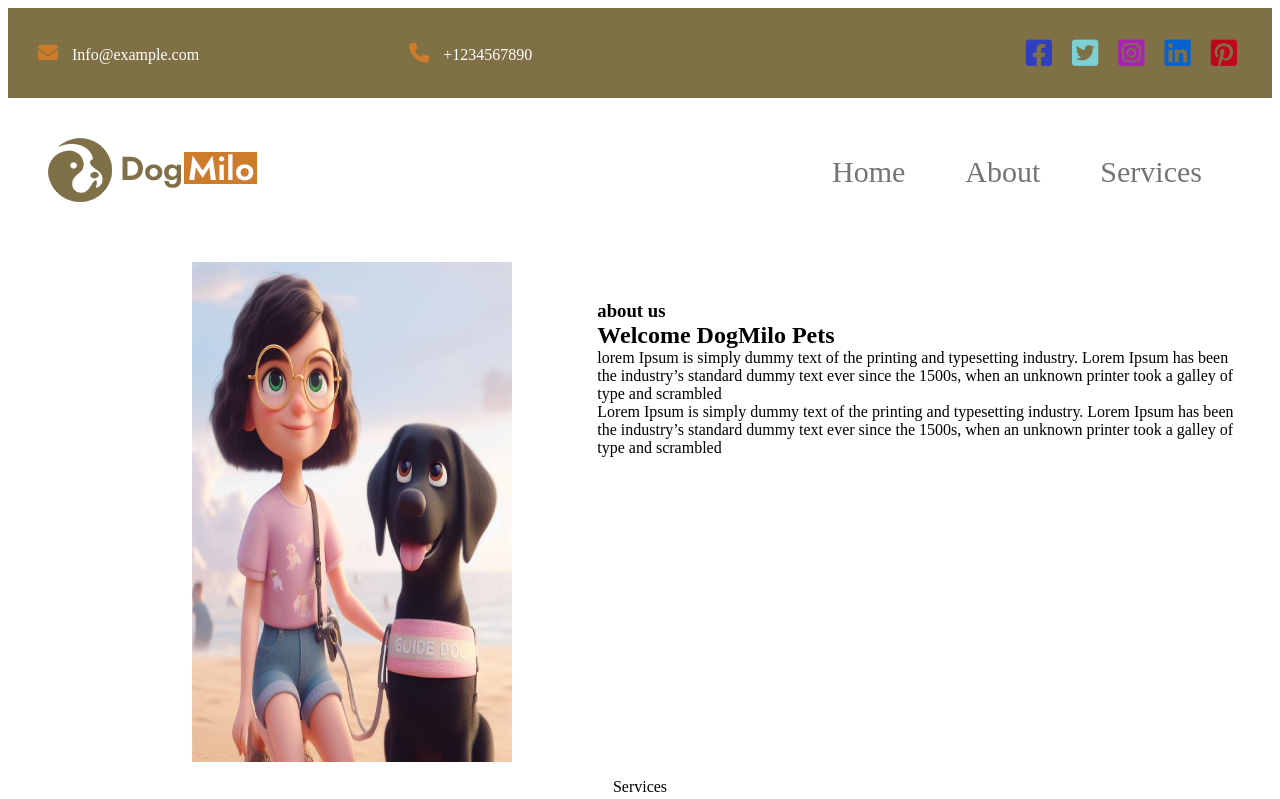
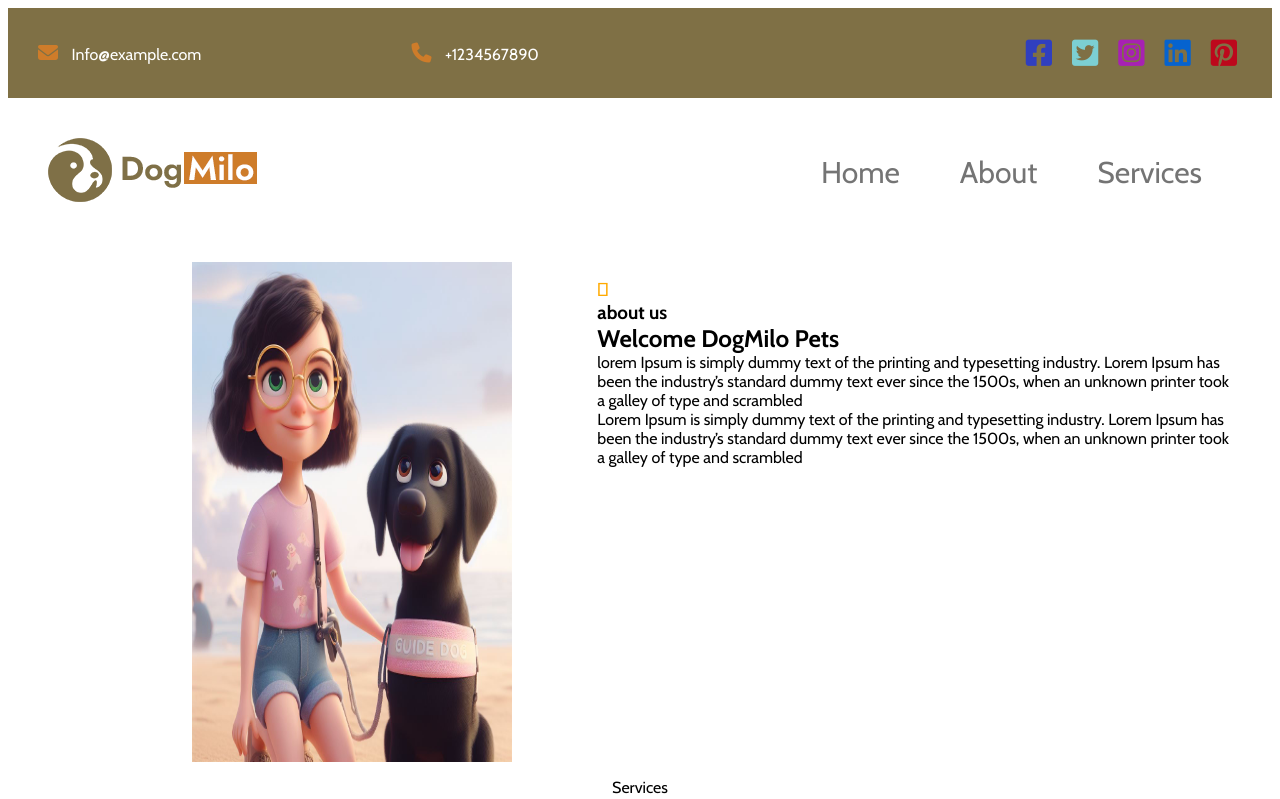
Before and after one commit to maurocazzato/proj-html-vuejs, a Vue app: page / in a window 1280 px wide. Shown: the top 799 px of the page. Built offline with nearby package versions, Linux system fonts and the light colour scheme.

Commit message:
install font

```diff
--- a/index.html
+++ b/index.html
@@ -6,6 +6,10 @@
     <meta name="viewport" content="width=device-width, initial-scale=1.0" />
          <!-- link icon -->
  <link rel="stylesheet" href="https://cdnjs.cloudflare.com/ajax/libs/font-awesome/6.4.2/css/all.min.css" integrity="sha512-z3gLpd7yknf1YoNbCzqRKc4qyor8gaKU1qmn+CShxbuBusANI9QpRohGBreCFkKxLhei6S9CQXFEbbKuqLg0DA==" crossorigin="anonymous" referrerpolicy="no-referrer" />
+ <!-- link font -->
+ <link rel="preconnect" href="https://fonts.googleapis.com">
+<link rel="preconnect" href="https://fonts.gstatic.com" crossorigin>
+<link href="https://fonts.googleapis.com/css2?family=Cabin:ital,wght@0,400;0,500;0,600;0,700;1,400;1,500;1,600;1,700&display=swap" rel="stylesheet">
     <title>proj-html-vuejs</title>
   </head>
   <body>
--- a/src/styles/_general.scss
+++ b/src/styles/_general.scss
@@ -1,6 +1,6 @@
 * {
     box-sizing: border-box;
-
+    font-family: 'Cabin', sans-serif;
 }
 
 img {
```
